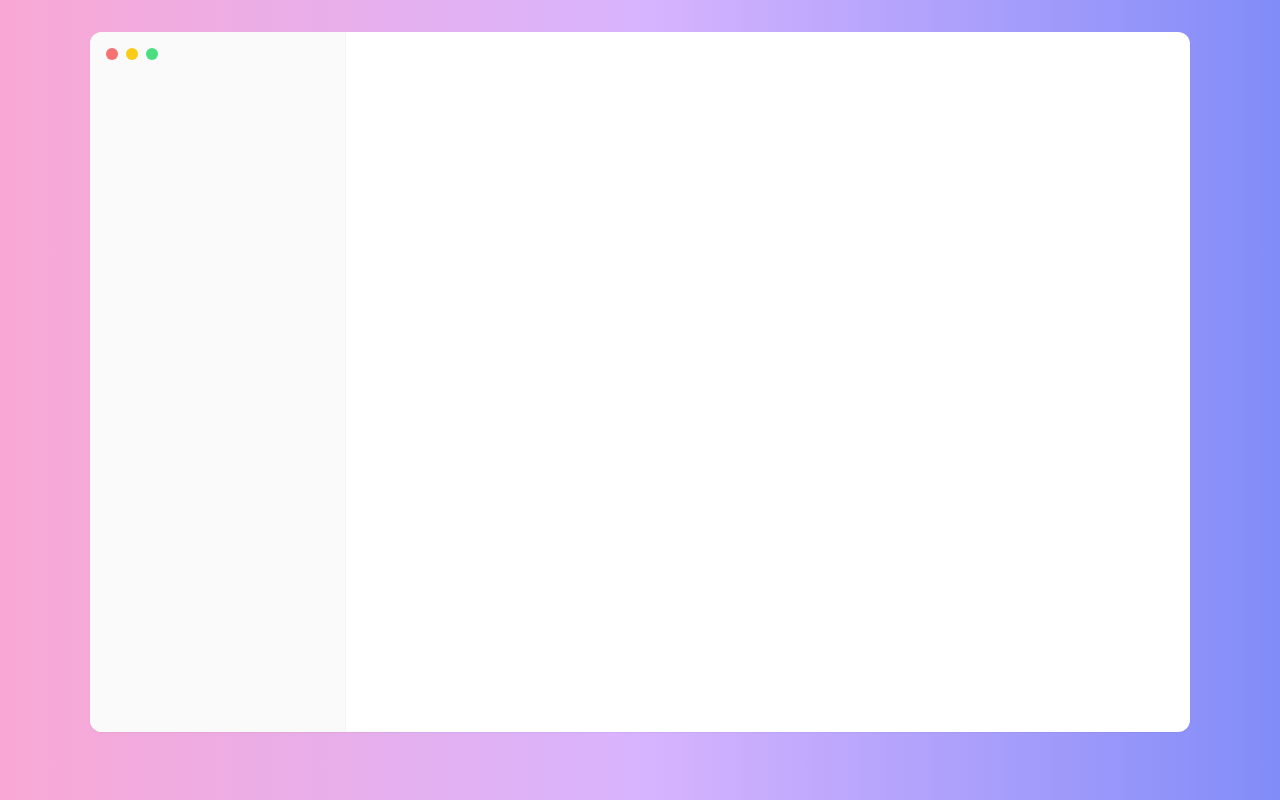
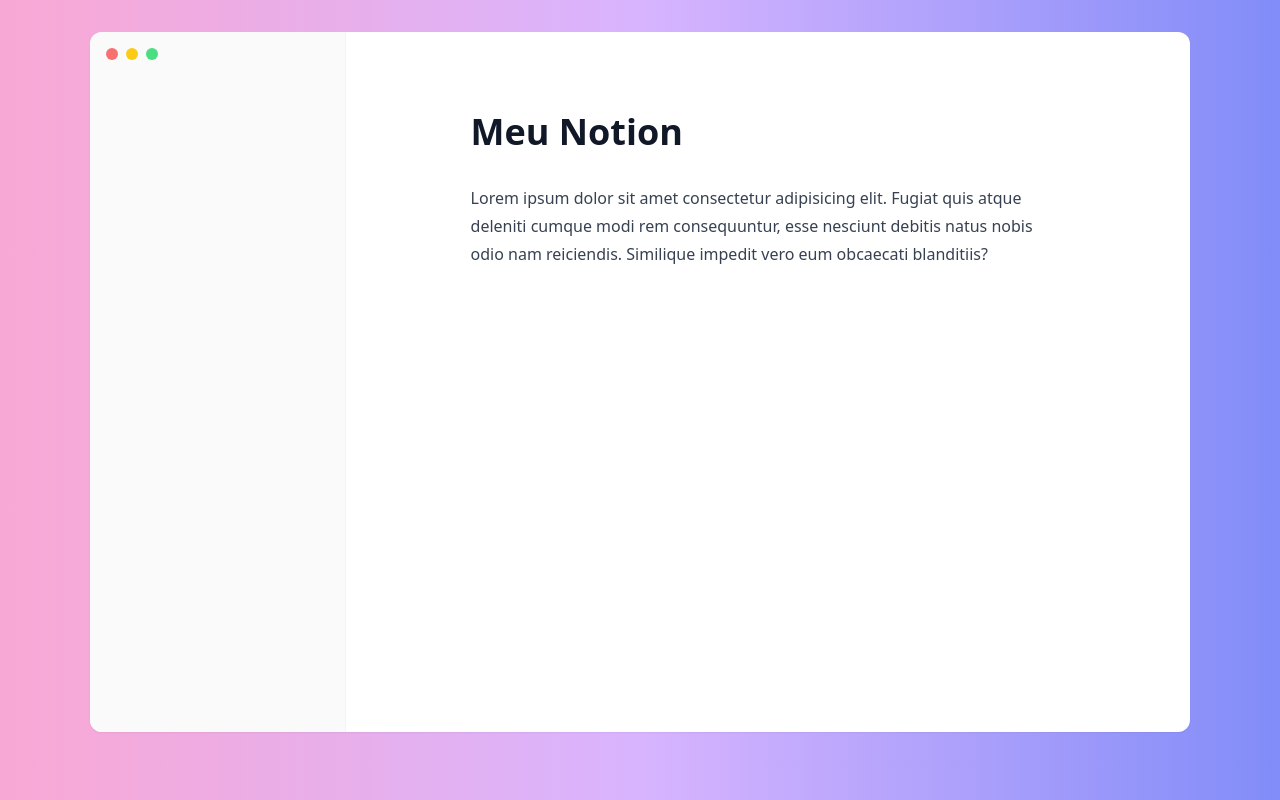
Before and after one commit to marcelldac/newtion, a React (Vite) app: page / in a window 1280 px wide. Built offline with nearby package versions, Linux system fonts and the light colour scheme.

Commit message:
feat: add prose typography class

```diff
--- a/src/App.tsx
+++ b/src/App.tsx
@@ -9,7 +9,17 @@
             <button className="w-3 h-3 rounded-full bg-green-400" />
           </div>
         </aside>
-        <main className="p-4"></main>
+        <main className="p-4">
+          <div className="max-w-[700px] mx-auto pt-16 prose">
+            <h1>Meu Notion</h1>
+            <p>
+              Lorem ipsum dolor sit amet consectetur adipisicing elit. Fugiat
+              quis atque deleniti cumque modi rem consequuntur, esse nesciunt
+              debitis natus nobis odio nam reiciendis. Similique impedit vero
+              eum obcaecati blanditiis?
+            </p>
+          </div>
+        </main>
       </div>
     </div>
   );
```
